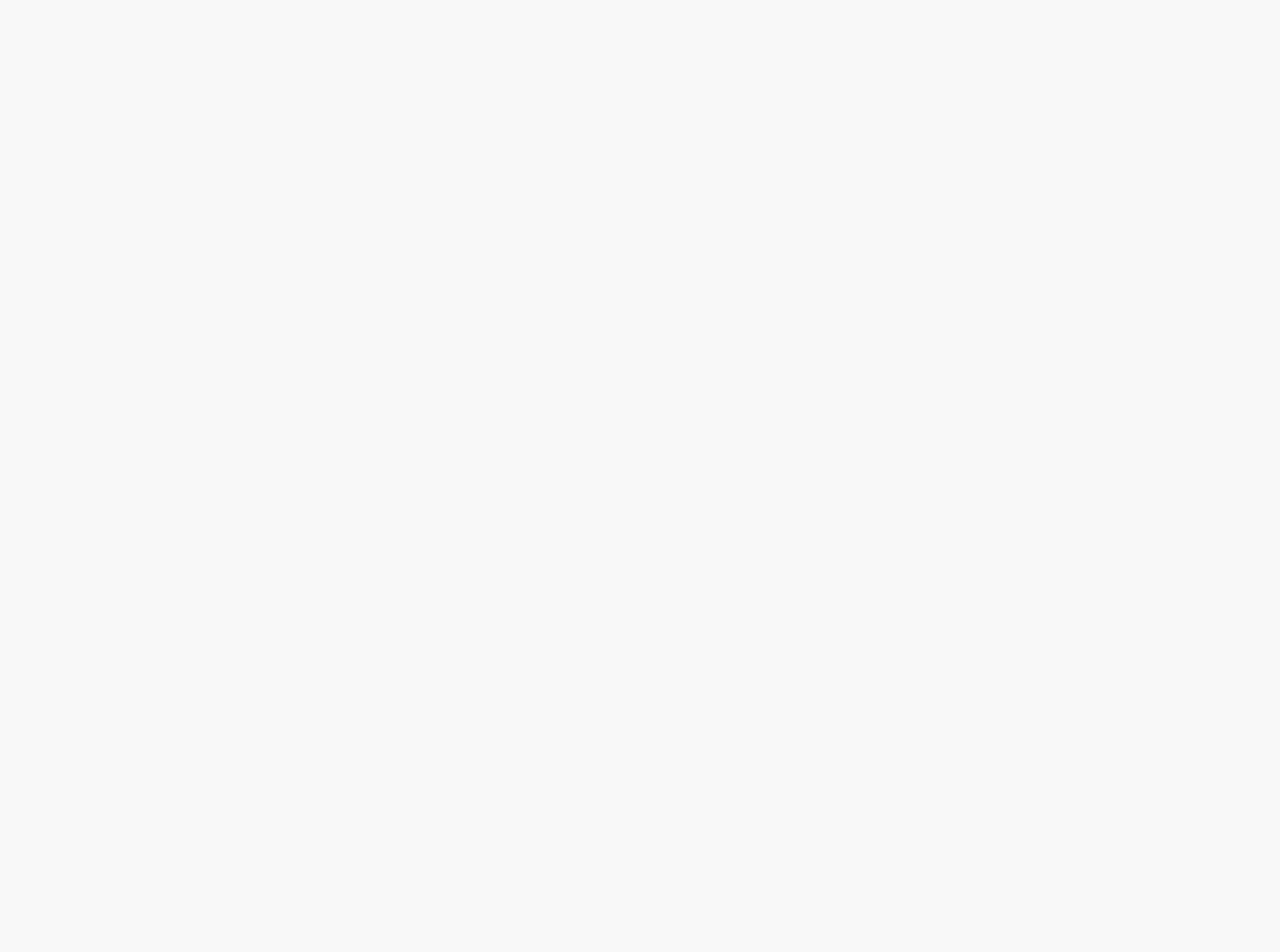
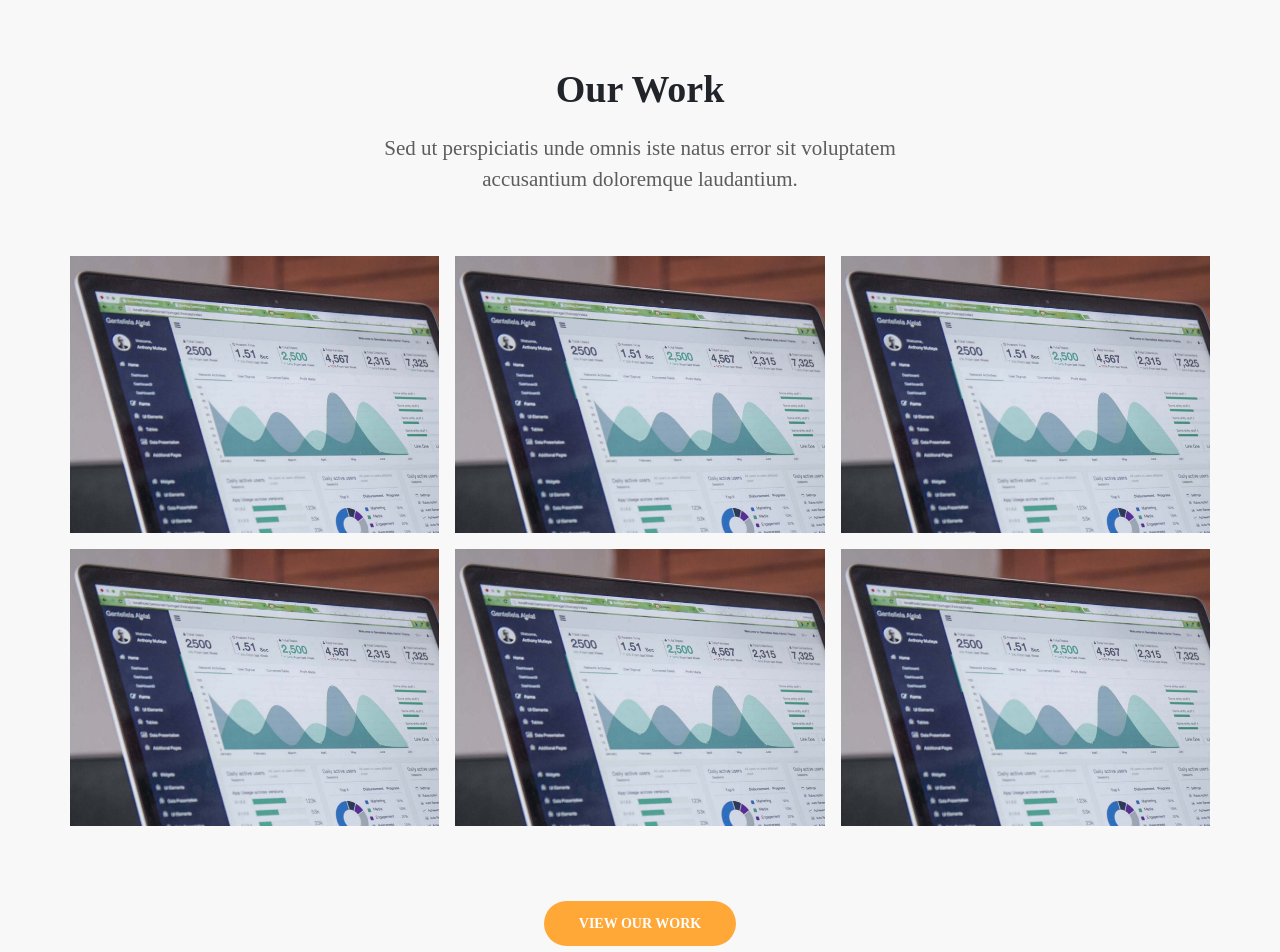
Before and after one commit to MarianoPd/proj-html-vuejs, a Vue app: page / in a window 1280 px wide. Shown: the part 2940-3892 px from the top of the page. Built offline with nearby package versions, Linux system fonts and the light colour scheme; a small style sheet from the web is missing.

Commit message:
section 3 a buon punto

```diff
--- a/src/assets/style/mixins.scss
+++ b/src/assets/style/mixins.scss
@@ -4,3 +4,21 @@
     background-size: 100% ;
     background-repeat: no-repeat;
 }
+
+@mixin center($type: 'both'){
+    display: flex;
+    @if $type == 'justify'{
+        justify-content: center;
+    }@else if $type == 'align'{
+        align-items: center;
+    }@else if $type == 'both'{
+        align-items: center;
+        justify-content: center;
+    }@else if $type == 'between'{
+        align-items: center;
+        justify-content: space-between;
+    }@else if $type == 'evenly'{
+        align-items: center;
+        justify-content: space-evenly;
+    }
+}
--- a/src/components/Section3Work.vue
+++ b/src/components/Section3Work.vue
@@ -1,7 +1,20 @@
 <template>
   <div class="container-fluid my-container">
       <div class="container my-subcontainer">
-
+            <div class="my-head-text">
+                <h2>Our Work</h2>
+                <p>Sed ut perspiciatis unde omnis iste natus error sit voluptatem accusantium doloremque laudantium.</p>
+            </div>
+            <div class="row g-3">
+                <div v-for="index in 6" :key="index" class="col-4">
+                    <div class="image">
+                        <img src="../assets/img/case-study-gallery-1-1.jpg" alt="">
+                    </div>
+                </div>
+            </div>
+            <div class="my-btn-container">
+                <button class="my-btn yellow">view our work</button>
+            </div>
       </div>
   </div>
 </template>
@@ -20,7 +33,17 @@ export default {
     background-color: $bg-alabaster;
 
     .my-subcontainer{
-        height: 1120px; //da togliere
+
+        .image{
+            img{
+                width: 100%
+            };
+        }
+        .my-btn-container{
+            width: 100%;
+            @include center();
+            padding-top: 75px;
+        }
     }
 }
 
```
